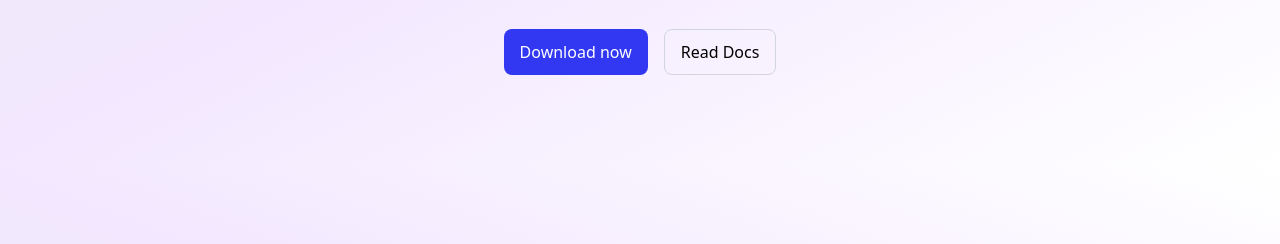
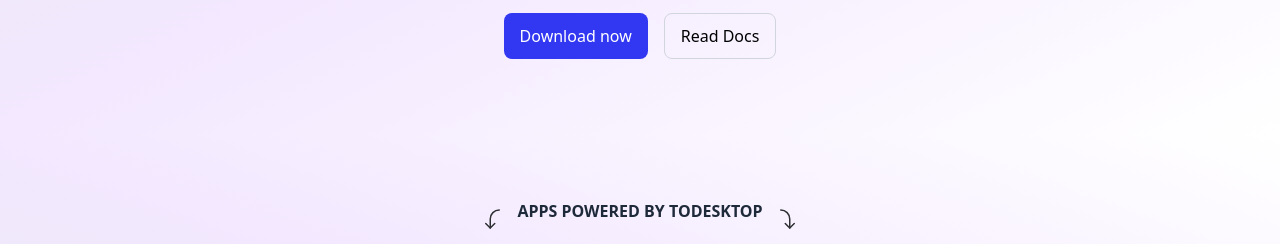
Before and after one commit to Muhammed-Nayeem/ToDesktop-Clone, a website: page src/index.html in a window 1280 px wide. Shown: the part 575-819 px from the top of the page. Drawn offline with nearby package versions, Linux system fonts and the light colour scheme.

Commit message:
css padding code modified

```diff
--- a/src/input.css
+++ b/src/input.css
@@ -16,7 +16,7 @@
     @apply container max-w-screen-xl mx-auto;
   }
   .section-wrapper {
-    @apply py-20 top-[72px] relative from-gray-200 via-purple-100 to-transparent overflow-x-hidden overflow-y-clip;
+    @apply py-16 top-[72px] relative from-gray-200 via-purple-100 to-transparent overflow-x-hidden overflow-y-clip;
   }
   ::-webkit-scrollbar {
     @apply w-2.5;
```
Also changed, not shown: src/output.css.
